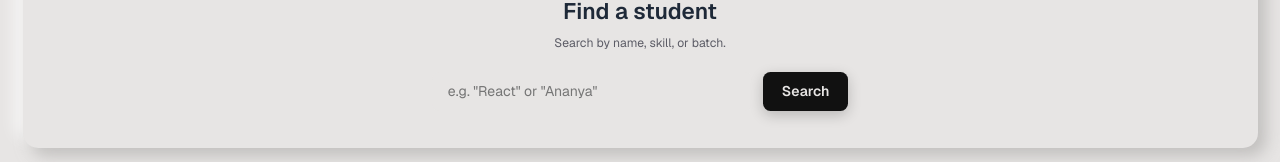
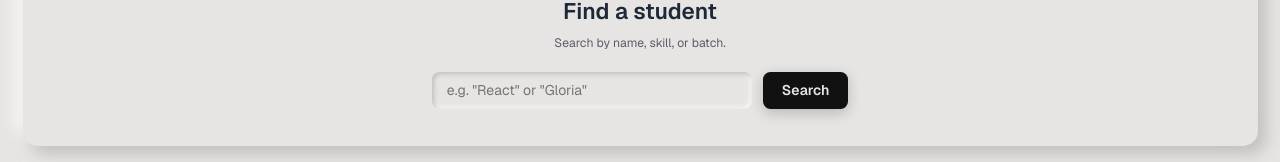
Before and after one commit to shyamjames/batch-portfolio, a Svelte app: page / in a window 1280 px wide. Shown: the part 533-695 px from the top of the page. Built offline with nearby package versions, Linux system fonts and the light colour scheme; no server answers; the database is empty.

Commit message:
feat: add Landing page with hero section, student search, and batch statistics dashboard

```diff
--- a/src/pages/Landing.svelte
+++ b/src/pages/Landing.svelte
@@ -207,7 +207,7 @@
             class="search-input"
             id="landing-search"
             type="search"
-            placeholder="e.g. &quot;React&quot; or &quot;Ananya&quot;"
+            placeholder="e.g. &quot;React&quot; or &quot;Gloria&quot;"
             bind:value={searchQuery}
             autocomplete="off"
           />
@@ -462,7 +462,8 @@
   }
   .search-input {
     background: var(--bg);
-    border: 1px solid var(--surface-border);
+    border: none;
+    box-shadow: var(--shadow-neu-inset-sm);
     border-radius: 0.5rem;
     padding: 0.625rem 1rem;
     color: var(--text-primary);
@@ -470,9 +471,11 @@
     width: 320px;
     max-width: 100%;
     outline: none;
-    transition: border-color 0.15s;
+    transition: box-shadow 0.15s;
   }
   .search-input:focus {
-    border-color: var(--accent);
+    box-shadow:
+      var(--shadow-neu-inset-sm),
+      0 0 0 2px var(--accent);
   }
 </style>
```
